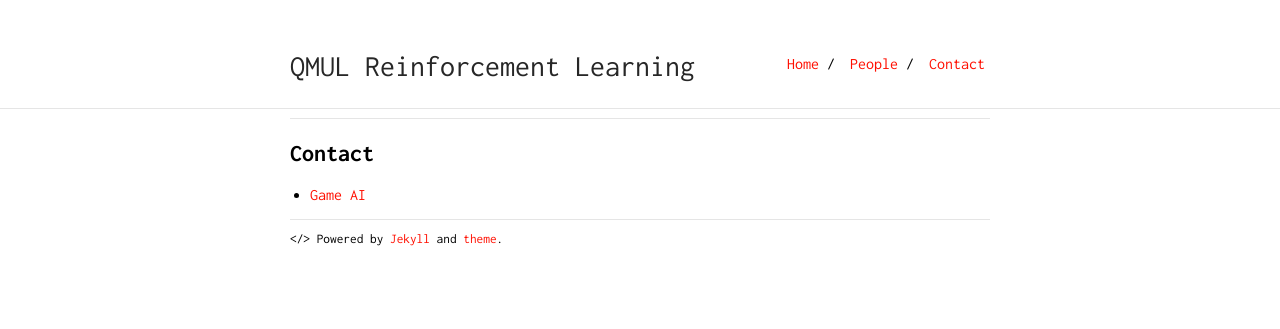
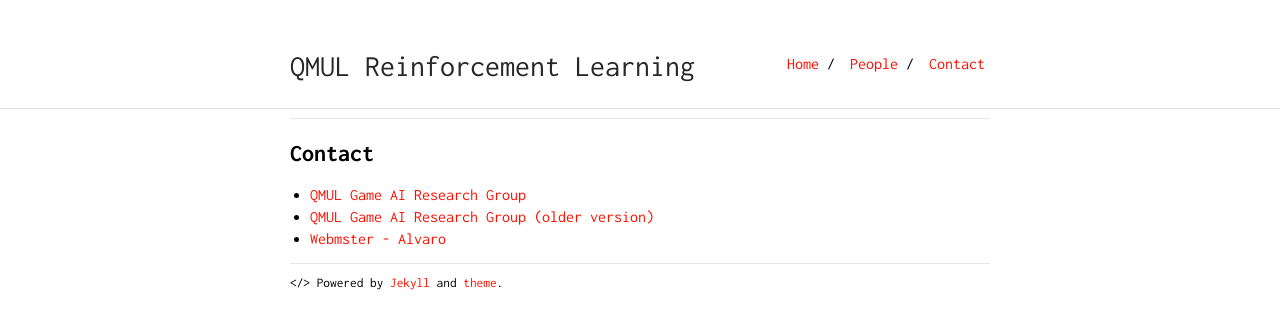
Before and after one commit to qmul-rl/qmul-rl.github.io, a Jekyll site: the page built from contact.md, in a window 1280 px wide. Shown: the top 329 px of the page. Built offline with Jekyll 4.4.1, drawn with Linux system fonts in a browser that asks for light colours.

Commit message:
updated contact

```diff
--- a/contact.md
+++ b/contact.md
@@ -7,4 +7,6 @@ is_contact: true
 
 ## Contact
 
-* [Game AI](http://gameai.eecs.qmul.ac.uk)
+* [QMUL Game AI Research Group](https://gaigresearch.github.io)
+* [QMUL Game AI Research Group (older version)](http://gameai.eecs.qmul.ac.uk)
+* [Webmster - Alvaro](mailto:a.ovalle@qmul.ac.uk)
```
